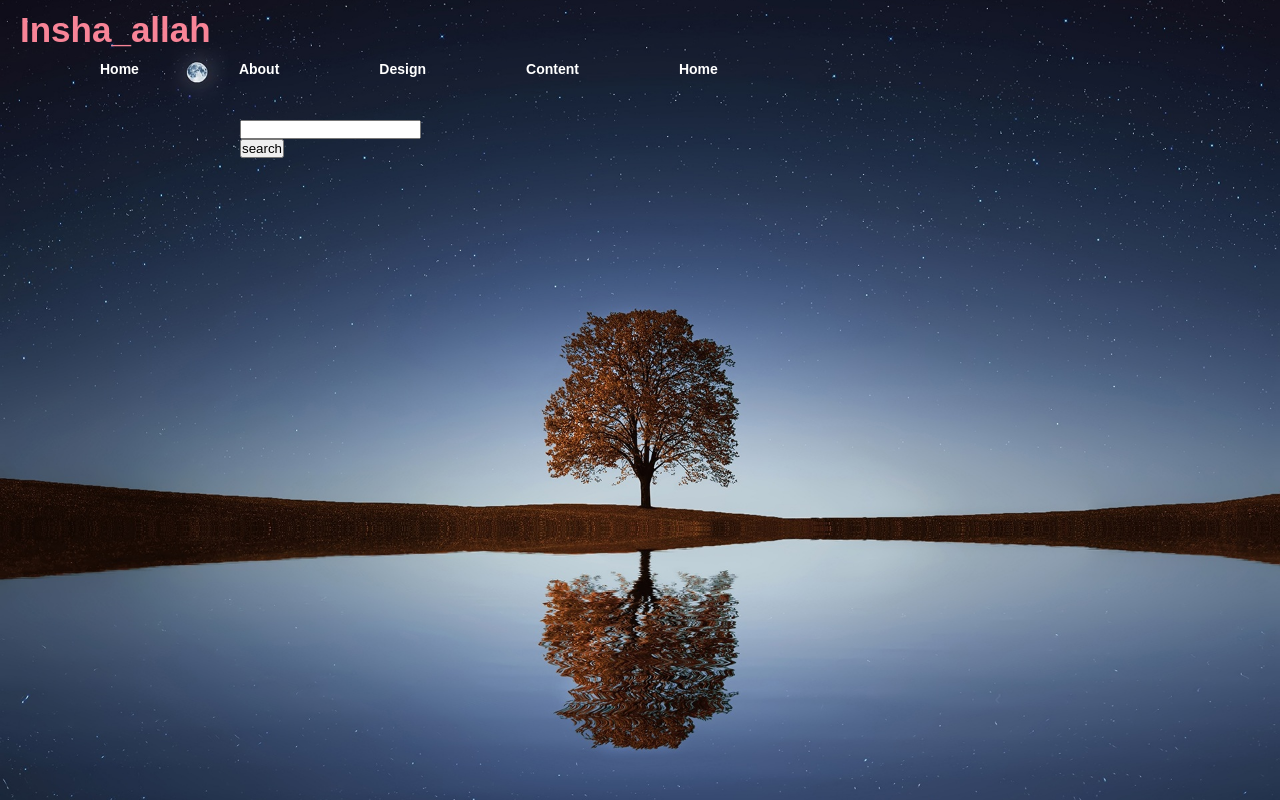
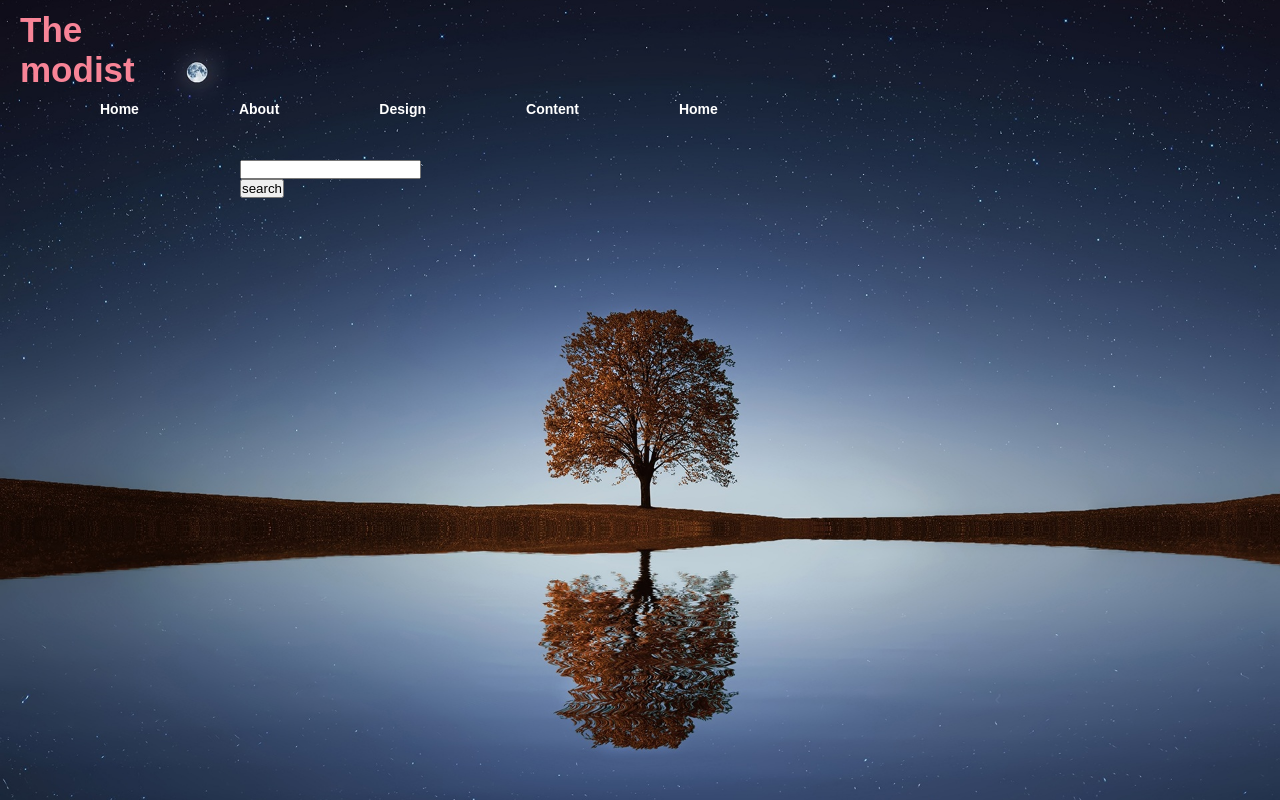
Before and after one commit to tahmidhasantanoy/Repository_2, a plain HTML site: page index.html in a window 1280 px wide. Drawn offline with Linux system fonts and the light colour scheme.

Commit message:
2nd commit

```diff
--- a/index.html
+++ b/index.html
@@ -9,7 +9,7 @@
       <div class="main">
           <div class="navbar">
               <div class="icon">
-                  <h2 class="logo">Insha_allah</h2>
+                  <h2 class="logo">The modist</h2>
                 </div>
 
                 <div class="menu">
```
